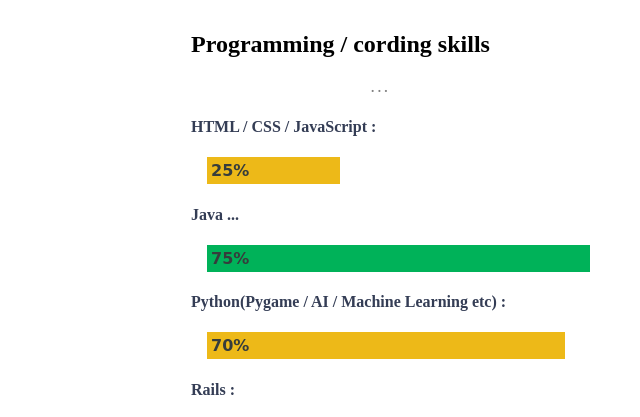
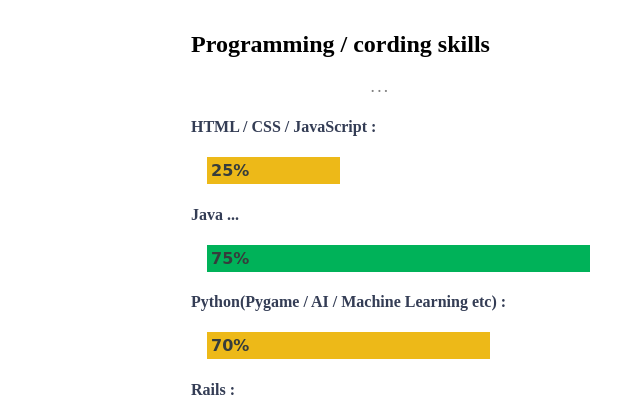
Before and after one commit to 08-RIKU-KAJIKAWA-24/mysite_goal, a plain HTML site: page index.html in a window 1280 px wide. Shown: the part 352-769 px from the top of the page, without its empty margins (42-682 px from the left). Drawn offline with Linux system fonts and the light colour scheme.

Commit message:
Update stylesheet_goals.css

```diff
--- a/stylesheet_goals.css
+++ b/stylesheet_goals.css
@@ -142,7 +142,7 @@ body > .main{
 }
 
 .python{
-  max-width: 70%;
+  max-width: 55%;
   background: #edb918;
 }
 
```
